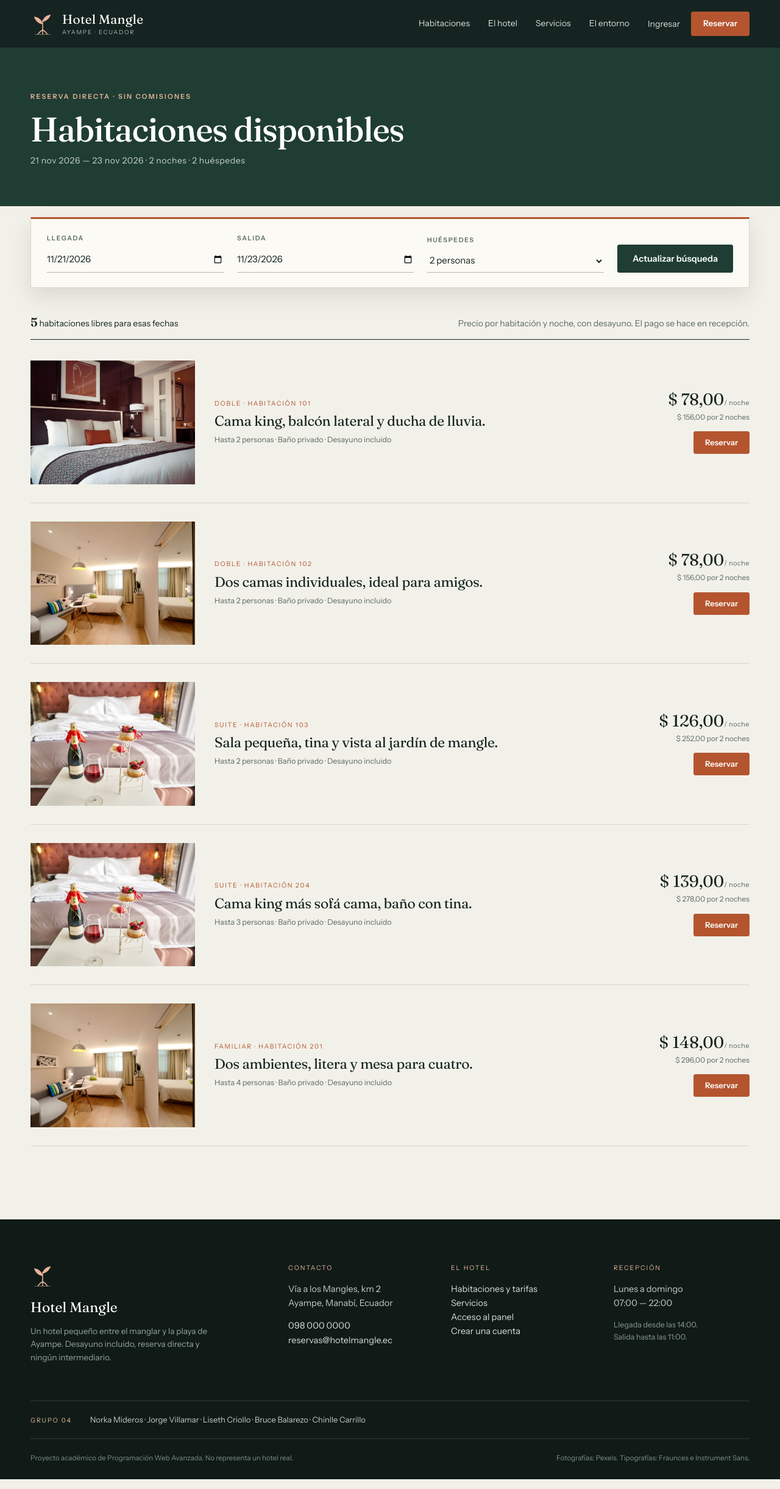
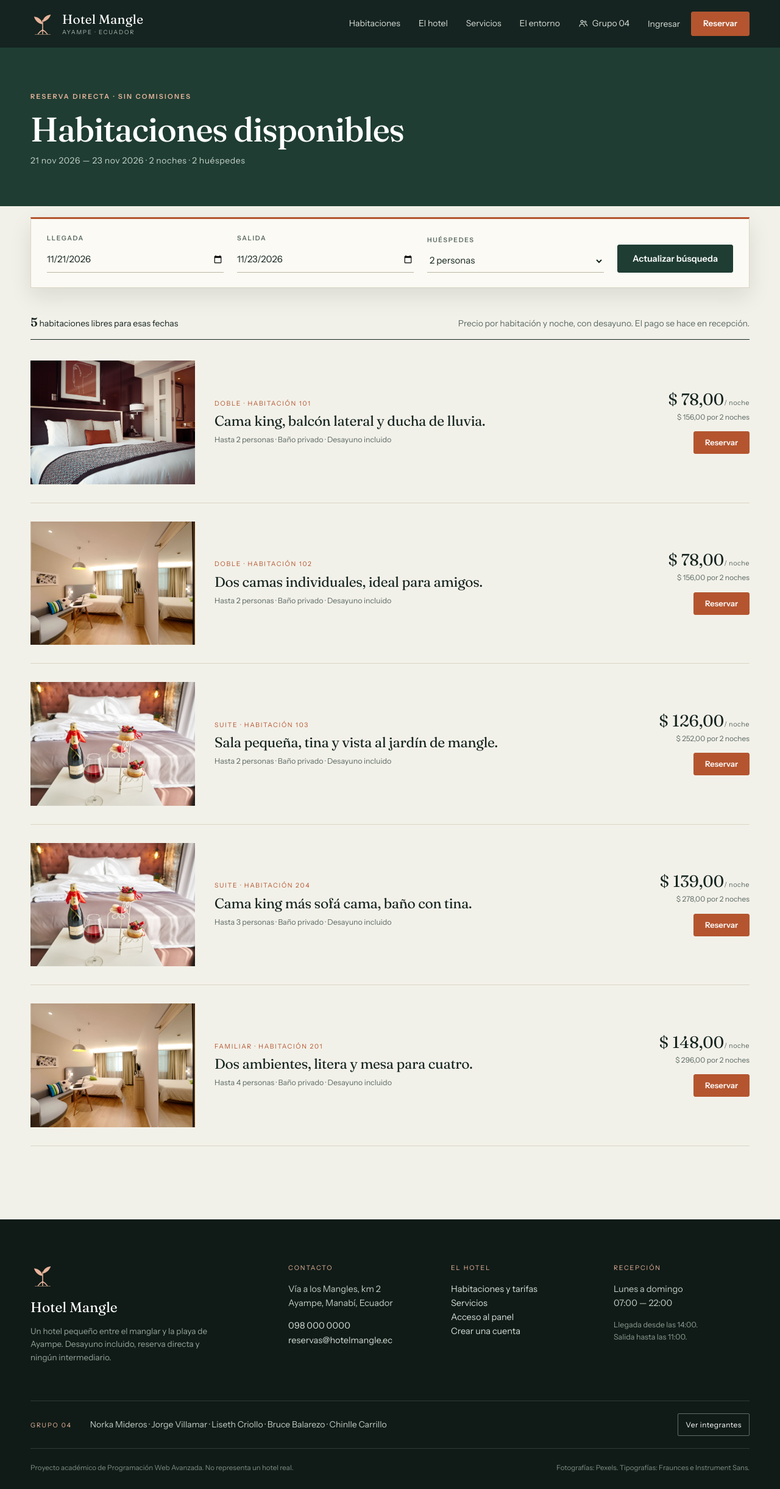
Before and after one commit to jorgevillamar369-glitch/PWPractica6, a PHP site: page /disponibilidad.php in a window 1280 px wide. Shown: the whole page at 61% size. Run offline with PHP 8.4, Linux system fonts and the light colour scheme; data comes from the database, SQL or seed files in the repository.

Commit message:
Agrega acceso accesible al Grupo 04

```diff
--- a/assets/css/estilos.css
+++ b/assets/css/estilos.css
@@ -265,6 +265,22 @@ p { margin: 0 0 1em; }
 }
 .sitio-nav a:hover { color: #fff; border-bottom-color: var(--acento); }
 
+.sitio-nav .nav-grupo {
+    display: inline-flex;
+    align-items: center;
+    gap: 7px;
+    background: transparent;
+    border: 0;
+    border-bottom: 1px solid transparent;
+    color: #d6ddd8;
+    font-family: var(--sans);
+    font-size: 14px;
+    padding: 6px 0;
+    cursor: pointer;
+}
+.sitio-nav .nav-grupo:hover { color: #fff; border-bottom-color: var(--acento); }
+.nav-grupo .icono { width: 16px; height: 16px; }
+
 .sitio-acciones { display: flex; align-items: center; gap: 18px; }
 
 .enlace-ingresar {
@@ -668,7 +684,38 @@ p { margin: 0 0 1em; }
     border-bottom: 1px solid rgba(255, 255, 255, .13);
 }
 .pie-equipo .pie-titulo { margin: 0; flex: none; }
-.pie-integrantes { color: #c2ccc6; font-size: 13px; margin: 0; }
+.pie-integrantes { flex: 1; color: #c2ccc6; font-size: 14px; margin: 0; }
+
+.btn-grupo {
+    flex: none;
+    background: transparent;
+    border: 1px solid rgba(255, 255, 255, .35);
+    color: #fff;
+    font-family: var(--sans);
+    font-size: 12px;
+    letter-spacing: .04em;
+    padding: 8px 12px;
+    border-radius: 2px;
+    cursor: pointer;
+    transition: background .2s, color .2s, border-color .2s;
+}
+.btn-grupo:hover { background: #fff; border-color: #fff; color: var(--tinta); }
+
+.grupo-acceso {
+    display: inline-flex;
+    align-items: center;
+    gap: 6px;
+    margin-top: 16px;
+    background: transparent;
+    border: 0;
+    border-bottom: 1px solid var(--linea-fuerte);
+    padding: 0 0 3px;
+    color: var(--tinta-media);
+    font-family: var(--sans);
+    font-size: 12.5px;
+    cursor: pointer;
+}
+.grupo-acceso:hover { color: var(--acento); border-color: var(--acento); }
 
 /* ---------- Páginas interiores ---------- */
 
--- a/assets/js/app.js
+++ b/assets/js/app.js
@@ -137,4 +137,46 @@
             totalTexto.textContent = formatearDinero(precio * noches);
         }
     }
+
+    /* Diálogo accesible del grupo */
+    var grupoDialogo = document.getElementById('grupoDialogo');
+    if (grupoDialogo && typeof grupoDialogo.showModal === 'function') {
+        var grupoFoco = null;
+
+        document.querySelectorAll('[data-grupo]').forEach(function (boton) {
+            boton.addEventListener('click', function () {
+                if (menuSitio) {
+                    menuSitio.classList.remove('abierto');
+                }
+                if (botonMenu) {
+                    botonMenu.setAttribute('aria-expanded', 'false');
+                }
+                if (!grupoDialogo.open) {
+                    grupoFoco = document.activeElement;
+                    grupoDialogo.showModal();
+                    document.body.classList.add('sin-scroll');
+                }
+            });
+        });
+
+        document.querySelectorAll('[data-grupo-cerrar]').forEach(function (boton) {
+            boton.addEventListener('click', function () {
+                grupoDialogo.close();
+            });
+        });
+
+        grupoDialogo.addEventListener('click', function (evento) {
+            if (evento.target === grupoDialogo) {
+                grupoDialogo.close();
+            }
+        });
+
+        grupoDialogo.addEventListener('close', function () {
+            document.body.classList.remove('sin-scroll');
+            if (grupoFoco) {
+                grupoFoco.focus();
+                grupoFoco = null;
+            }
+        });
+    }
 })();
--- a/includes/footer.php
+++ b/includes/footer.php
@@ -1,5 +1,7 @@
     </main>
 </div>
+
+<?php include __DIR__ . '/grupo_modal.php'; ?>
 
 <script src="assets/vendor/bootstrap/bootstrap.bundle.min.js"></script>
 <script src="assets/js/app.js"></script>
--- /dev/null
+++ b/includes/grupo_modal.php
@@ -0,0 +1,25 @@
+<dialog class="grupo-dialogo" id="grupoDialogo" aria-labelledby="grupoTitulo" aria-describedby="grupoNota" aria-modal="true">
+    <div class="grupo-caja">
+        <button type="button" class="grupo-cerrar" data-grupo-cerrar aria-label="Cerrar la ventana del grupo">
+            <?= icono('equis') ?>
+        </button>
+
+        <p class="sobrelinea">Programación Web Avanzada</p>
+        <h2 id="grupoTitulo">Grupo 04</h2>
+        <p class="grupo-subtitulo">Práctica 6 · Sistema de reservas Hotel Mangle</p>
+
+        <ul class="grupo-lista">
+            <li><span aria-hidden="true">01</span>Norka Mideros</li>
+            <li><span aria-hidden="true">02</span>Jorge Villamar</li>
+            <li><span aria-hidden="true">03</span>Liseth Criollo</li>
+            <li><span aria-hidden="true">04</span>Bruce Balarezo</li>
+            <li><span aria-hidden="true">05</span>Chinlle Carrillo</li>
+        </ul>
+
+        <p class="grupo-nota" id="grupoNota">Proyecto académico. No representa un hotel real.</p>
+
+        <div class="grupo-pie">
+            <button type="button" class="btn-panel" data-grupo-cerrar>Cerrar</button>
+        </div>
+    </div>
+</dialog>
--- a/includes/header.php
+++ b/includes/header.php
@@ -69,6 +69,9 @@ $menu[] = ['proveeduria.php', 'Proveeduría', 'caja', [ROL_ADMIN, ROL_GERENTE, R
                 <small><?= e(etiqueta_rol($u['rol'])) ?></small>
             </span>
         </div>
+        <button type="button" class="menu-enlace grupo-menu" data-grupo aria-haspopup="dialog" aria-controls="grupoDialogo">
+            <?= icono('usuarios') ?><span>Grupo 04</span>
+        </button>
         <a href="logout.php" class="menu-enlace salir"><?= icono('salir') ?><span>Cerrar sesión</span></a>
     </div>
 </div>
--- a/includes/sitio_footer.php
+++ b/includes/sitio_footer.php
@@ -32,6 +32,7 @@
         <div class="pie-equipo">
             <p class="pie-titulo">Grupo 04</p>
             <p class="pie-integrantes">Norka Mideros · Jorge Villamar · Liseth Criollo · Bruce Balarezo · Chinlle Carrillo</p>
+            <button type="button" class="btn-grupo" data-grupo aria-haspopup="dialog" aria-controls="grupoDialogo">Ver integrantes</button>
         </div>
 
         <div class="pie-abajo">
@@ -41,6 +42,8 @@
     </div>
 </footer>
 
+<?php include __DIR__ . '/grupo_modal.php'; ?>
+
 <script src="assets/vendor/bootstrap/bootstrap.bundle.min.js"></script>
 <script src="assets/js/app.js"></script>
 </body>
--- a/includes/sitio_header.php
+++ b/includes/sitio_header.php
@@ -29,6 +29,9 @@ $pagina = $pagina ?? '';
             <a href="index.php#hotel">El hotel</a>
             <a href="index.php#servicios">Servicios</a>
             <a href="index.php#entorno">El entorno</a>
+            <button type="button" class="nav-grupo" data-grupo aria-haspopup="dialog" aria-controls="grupoDialogo">
+                <?= icono('usuarios') ?> Grupo 04
+            </button>
         </nav>
 
         <div class="sitio-acciones">
--- a/login.php
+++ b/login.php
@@ -118,10 +118,13 @@ $titulo = 'Ingresar · ' . APP_NOMBRE;
             </details>
 
             <p class="acceso-registro">¿Todavía no tienes cuenta? <a href="registro.php">Regístrate como cliente</a>.</p>
+
+            <button type="button" class="grupo-acceso" data-grupo aria-haspopup="dialog" aria-controls="grupoDialogo">Grupo 04 · ver integrantes</button>
         </div>
     </section>
 </main>
 
+<?php include __DIR__ . '/includes/grupo_modal.php'; ?>
 <script src="assets/js/app.js"></script>
 </body>
 </html>
--- a/registro.php
+++ b/registro.php
@@ -136,10 +136,13 @@ $titulo = 'Crear cuenta · ' . APP_NOMBRE;
             </form>
 
             <p class="acceso-registro">¿Ya tienes cuenta? <a href="login.php">Inicia sesión</a>.</p>
+
+            <button type="button" class="grupo-acceso" data-grupo aria-haspopup="dialog" aria-controls="grupoDialogo">Grupo 04 · ver integrantes</button>
         </div>
     </section>
 </main>
 
+<?php include __DIR__ . '/includes/grupo_modal.php'; ?>
 <script src="assets/js/app.js"></script>
 </body>
 </html>
```
Also changed, not shown: other parts of assets/css/estilos.css (+91 -0 lines), README.md.
